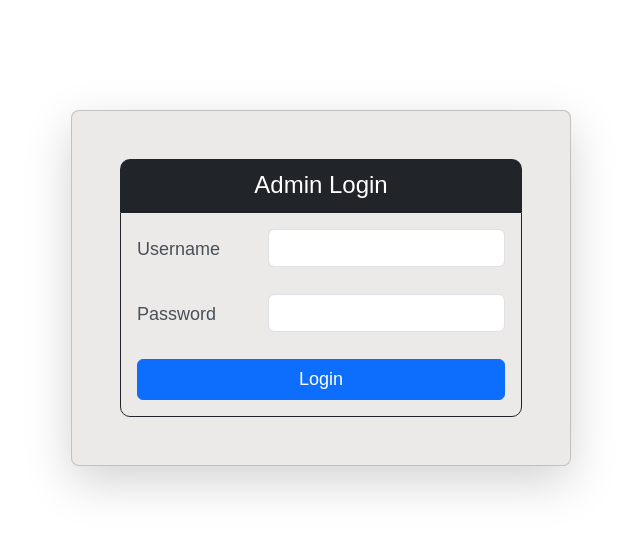
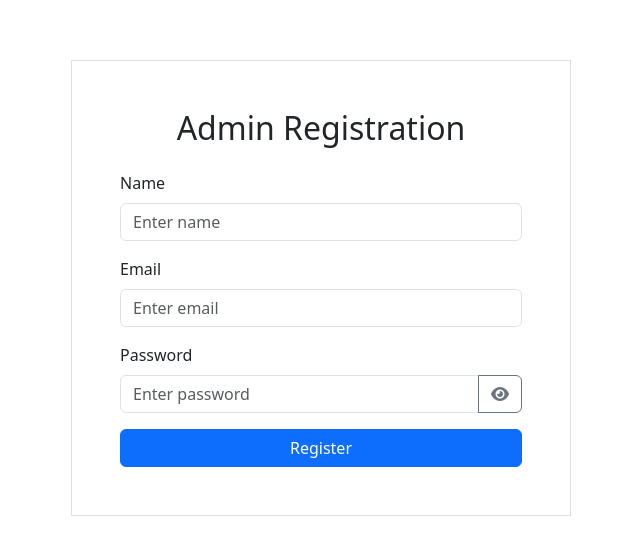
Before and after one commit to elvinjoy/CanCraft-adminPanel, a React (Vite) app: page / in a window 1280 px wide. Shown: the part 112-666 px from the top of the page, without its empty margins (319-959 px from the left). Built offline with nearby package versions, Linux system fonts and the light colour scheme; a web font is replaced by a local one.

Commit message:
admin registeration is completed

```diff
--- a/package.json
+++ b/package.json
@@ -10,6 +10,8 @@
     "preview": "vite preview"
   },
   "dependencies": {
+    "@fortawesome/fontawesome-free": "^6.5.2",
+    "axios": "^1.7.2",
     "bootstrap": "^5.3.3",
     "bootstrap-icons": "^1.11.3",
     "boxicons": "^2.1.4",
@@ -18,6 +20,7 @@
     "react-dom": "^18.2.0",
     "react-icons": "^5.2.1",
     "react-router-dom": "^6.23.1",
+    "react-toastify": "^10.0.5",
     "router-dom": "^2.2.11"
   },
   "devDependencies": {
--- a/src/App.jsx
+++ b/src/App.jsx
@@ -8,13 +8,14 @@ import ViewOrderDashboard from './components/viewOrderDashboard/ViewOrderDashboa
 import ViewOrders from './components/viewOrders/ViewOrders';
 import ParticularOrder from './components/particularOrder/ParticularOrder';
 import AdminLogin from './components/adminLogin/AdminLogin';
+import AdminRegister from './components/adminRegister/AdminRegister';
 
 const App = () => {
     return (
         <Router>
             <Routes>
-                {/* <Route path='/register' element={<Dashboard />} /> */}
-                <Route path='/' element={<AdminLogin />} />
+                <Route path='/' element={<AdminRegister />} />
+                <Route path='/login' element={<AdminLogin />} />
                 <Route path='/dashboard' element={<Dashboard />} />
                 <Route path='/vieworderdashboard' element={<ViewOrderDashboard />} />
                 <Route path='/vieworders' element={<ViewOrders />} />
--- a/src/components/adminLogin/AdminLogin.jsx
+++ b/src/components/adminLogin/AdminLogin.jsx
@@ -1,9 +1,11 @@
 import React, { useState } from 'react';
 import { useNavigate } from 'react-router-dom';
+import axios from 'axios';
 import 'bootstrap/dist/css/bootstrap.min.css';
+import { BASE_URL } from '../../constants/constants';
 
 const AdminLogin = () => {
-    const [username, setUsername] = useState('');
+    const [email, setEmail] = useState('');
     const [password, setPassword] = useState('');
     const navigate = useNavigate();
 
@@ -11,15 +13,12 @@ const AdminLogin = () => {
         e.preventDefault();
 
         try {
-            const response = await fetch('/api/admin/login', {
-                method: 'POST',
-                headers: {
-                    'Content-Type': 'application/json',
-                },
-                body: JSON.stringify({ username, password }),
+            const response = await axios.post(`${BASE_URL}/admin/login`, {
+                email,
+                password
             });
 
-            if (response.ok) {
+            if (response.status === 200) {
                 navigate('/dashboard');
             } else {
                 console.error('Login failed');
@@ -38,11 +37,11 @@ const AdminLogin = () => {
                 <div className="card-body border border-1 border-dark" style={{ borderRadius: '0 0 10px 10px' }}>
                     <form onSubmit={handleSubmit}>
                         <div className="form-group row mb-4">
-                            <label htmlFor="username" className="col-sm-4 col-form-label" style={{ fontSize: '18px', color: '#495057', textAlign: 'left' }}>
-                                Username
+                            <label htmlFor="email" className="col-sm-4 col-form-label" style={{ fontSize: '18px', color: '#495057', textAlign: 'left' }}>
+                                Email
                             </label>
                             <div className="col-sm-8">
-                                <input type="text" className="form-control" id="username" name="username" value={username} onChange={(e) => setUsername(e.target.value)} required style={{ fontSize: '16px' }} />
+                                <input type="email" className="form-control" id="email" name="email" value={email} onChange={(e) => setEmail(e.target.value)} required style={{ fontSize: '16px' }} />
                             </div>
                         </div>
                         <div className="form-group row mb-4">
--- /dev/null
+++ b/src/components/adminRegister/AdminRegister.jsx
@@ -0,0 +1,100 @@
+import React, { useState } from 'react';
+import 'bootstrap/dist/css/bootstrap.min.css';
+import '@fortawesome/fontawesome-free/css/all.min.css';
+import axios from 'axios';
+import { ToastContainer, toast } from 'react-toastify';
+import 'react-toastify/dist/ReactToastify.css';
+import { BASE_URL, DEV_URL } from '../../constants/constants';
+
+const AdminRegister = () => {
+    const [formData, setFormData] = useState({
+        name: '',
+        email: '',
+        password: ''
+    });
+    const [showPassword, setShowPassword] = useState(false);
+
+    const handleInputChange = (event) => {
+        const { name, value } = event.target;
+        setFormData({ ...formData, [name]: value });
+    };
+
+    const handleSubmit = async (event) => {
+        event.preventDefault();
+        try {
+            const response = await axios.post(`${BASE_URL}/admin/register`, formData);
+            if (response.status === 200) {
+                toast.success('Registration successful');
+            } else {
+                toast.error('Registration failed');
+            }
+        } catch (error) {
+            toast.error(`Error: ${error.response?.data?.error || error.message}`);
+        }
+    };
+
+    const toggleShowPassword = () => {
+        setShowPassword(!showPassword);
+    };
+
+    return (
+        <div className="container d-flex justify-content-center align-items-center vh-100">
+            <div className="border p-5" style={{ maxWidth: '500px', width: '100%' }}>
+                <h2 className="text-center mb-4">Admin Registration</h2>
+                <form onSubmit={handleSubmit}>
+                    <div className="mb-3">
+                        <label htmlFor="name" className="form-label">Name</label>
+                        <input
+                            type="text"
+                            className="form-control"
+                            id="name"
+                            name="name"
+                            placeholder="Enter name"
+                            value={formData.name}
+                            onChange={handleInputChange}
+                            required
+                        />
+                    </div>
+                    <div className="mb-3">
+                        <label htmlFor="email" className="form-label">Email</label>
+                        <input
+                            type="email"
+                            className="form-control"
+                            id="email"
+                            name="email"
+                            placeholder="Enter email"
+                            value={formData.email}
+                            onChange={handleInputChange}
+                            required
+                        />
+                    </div>
+                    <div className="mb-3">
+                        <label htmlFor="password" className="form-label">Password</label>
+                        <div className="input-group">
+                            <input
+                                type={showPassword ? "text" : "password"}
+                                className="form-control"
+                                id="password"
+                                name="password"
+                                placeholder="Enter password"
+                                value={formData.password}
+                                onChange={handleInputChange}
+                                required
+                                style={{ width: '80%' }}
+                            />
+                            <div className="input-group-append">
+                                <button type="button" className="btn btn-outline-secondary" onClick={toggleShowPassword}>
+                                    <i className={showPassword ? "fas fa-eye-slash" : "fas fa-eye"}></i>
+                                </button>
+                            </div>
+                        </div>
+                    </div>
+                    <button type="submit" className="btn btn-primary w-100">Register</button>
+                </form>
+                <ToastContainer />
+            </div>
+        </div>
+    );
+};
+
+export default AdminRegister;
--- /dev/null
+++ b/src/constants/constants.js
@@ -0,0 +1,6 @@
+
+const  BASE_URL = 'https://cancraft.onrender.com/api';
+
+const DEV_URL = 'http://localhost:3000/api';
+
+export { BASE_URL,DEV_URL};
```
Also changed, not shown: 2 other files (tests, documents, lock files or other folders).
